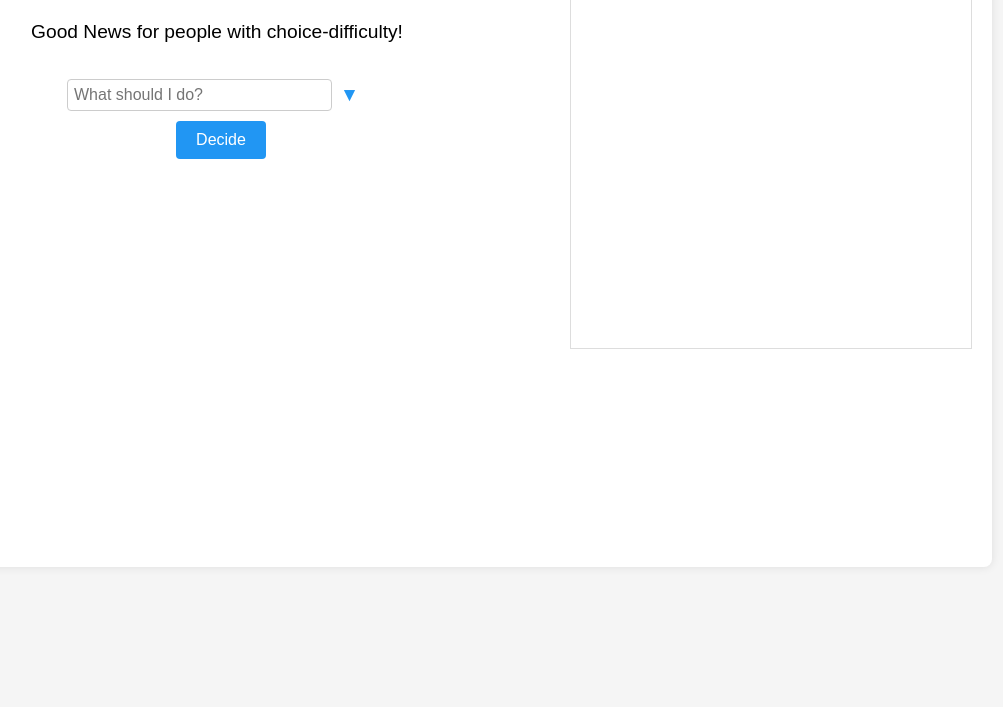
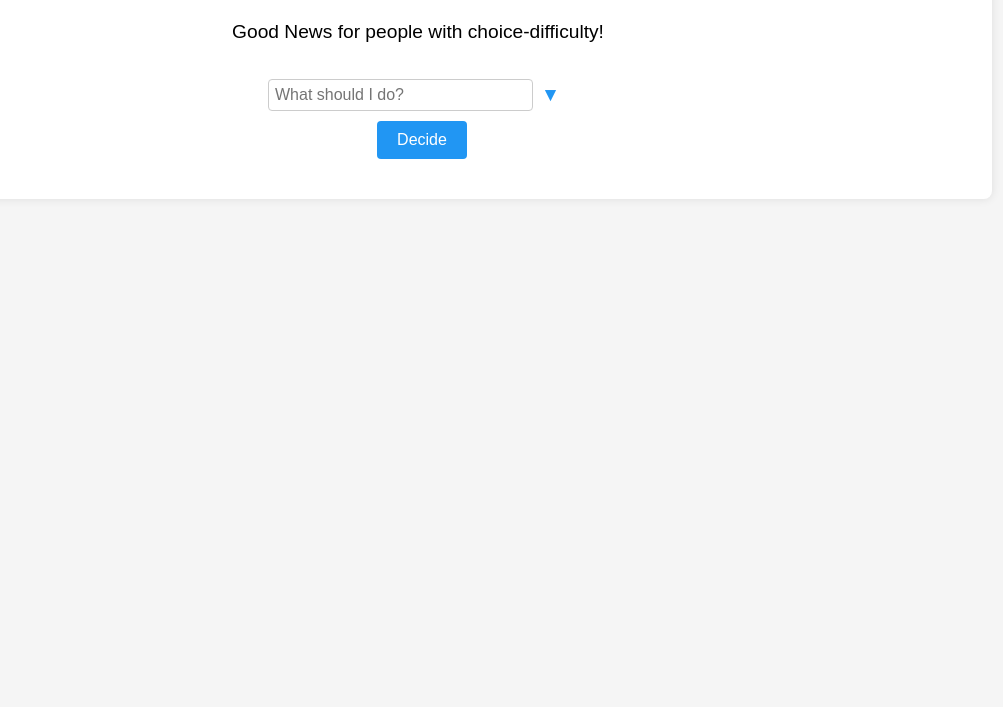
Before and after one commit to WFYishere/NeonBeam, a website: page public/index.html in a window 1280 px wide. Shown: the part 143-850 px from the top of the page, without its empty margins (212-1215 px from the left). Drawn offline with Linux system fonts and the light colour scheme.

Commit message:
update left section structure

```diff
--- a/public/style.css
+++ b/public/style.css
@@ -28,14 +28,13 @@ button:hover {
     justify-content: space-between;
     align-items: flex-start;
     max-width: 85%; /*600px*/
-    margin: 0 auto;
+    margin: 50px auto 50px auto;
     padding: 20px;
     text-align: center;
     background-color: #ffffff;
     box-shadow: 0 0 10px rgba(0, 0, 0, 0.1);
     border-radius: 8px;
-    margin-top: 50px; /* 40px */
-    height: calc(90vh - 100px); /* Full viewport height minus 80px */
+    /* height: 1000px; Full viewport height minus 80px */
 }
 
 /* Style the left section (text, input, and button) */
@@ -149,11 +148,12 @@ button:hover {
     display: flex;
     justify-content: center;
     align-items: center;
-    width: 400px;
-    height: 400px;
-    margin: 20px auto;
-    border: 1px solid #ddd;
-    position: relative;
+    width: 90%;
+    height: 90%;
+    margin: 0 auto;
+    border: none; /* 1px solid #ddd; */
+    background-color: transparent;
+    /*position: relative;*/
 }
 
 #progress-container {
```
